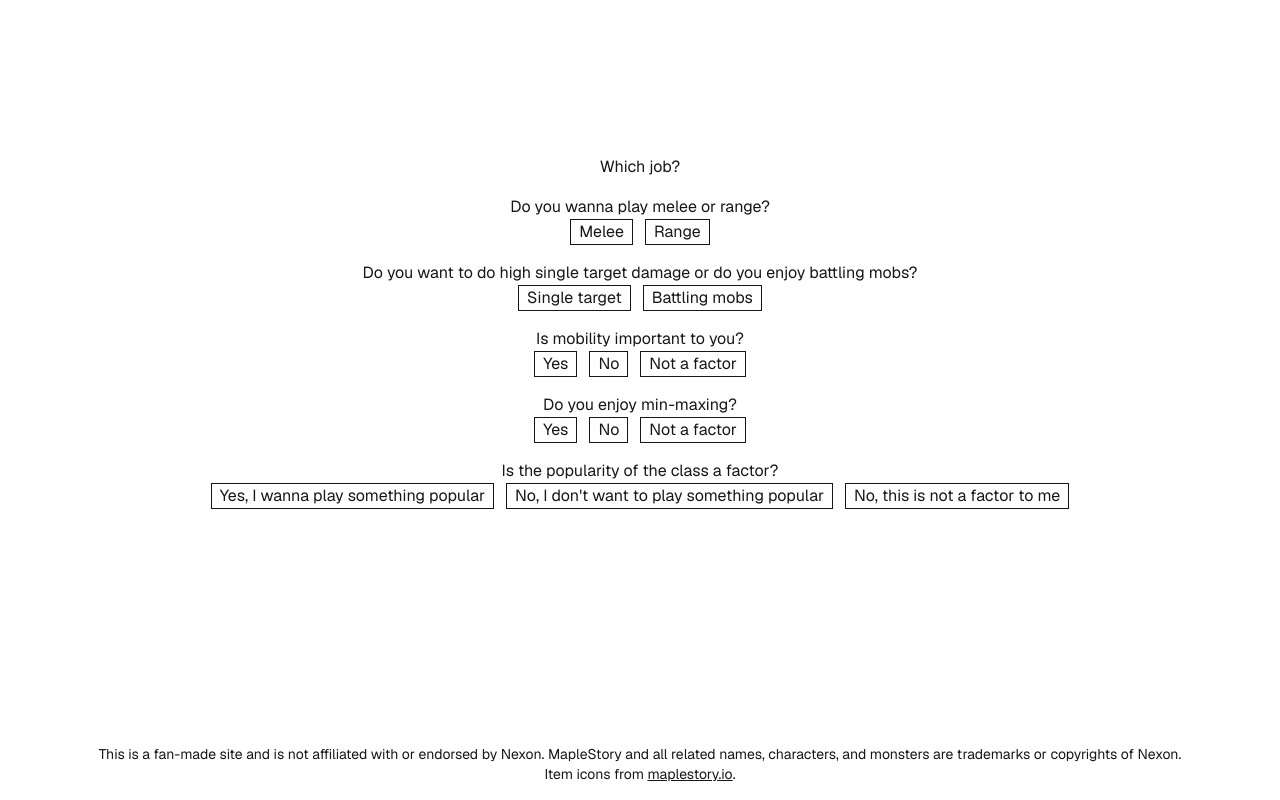
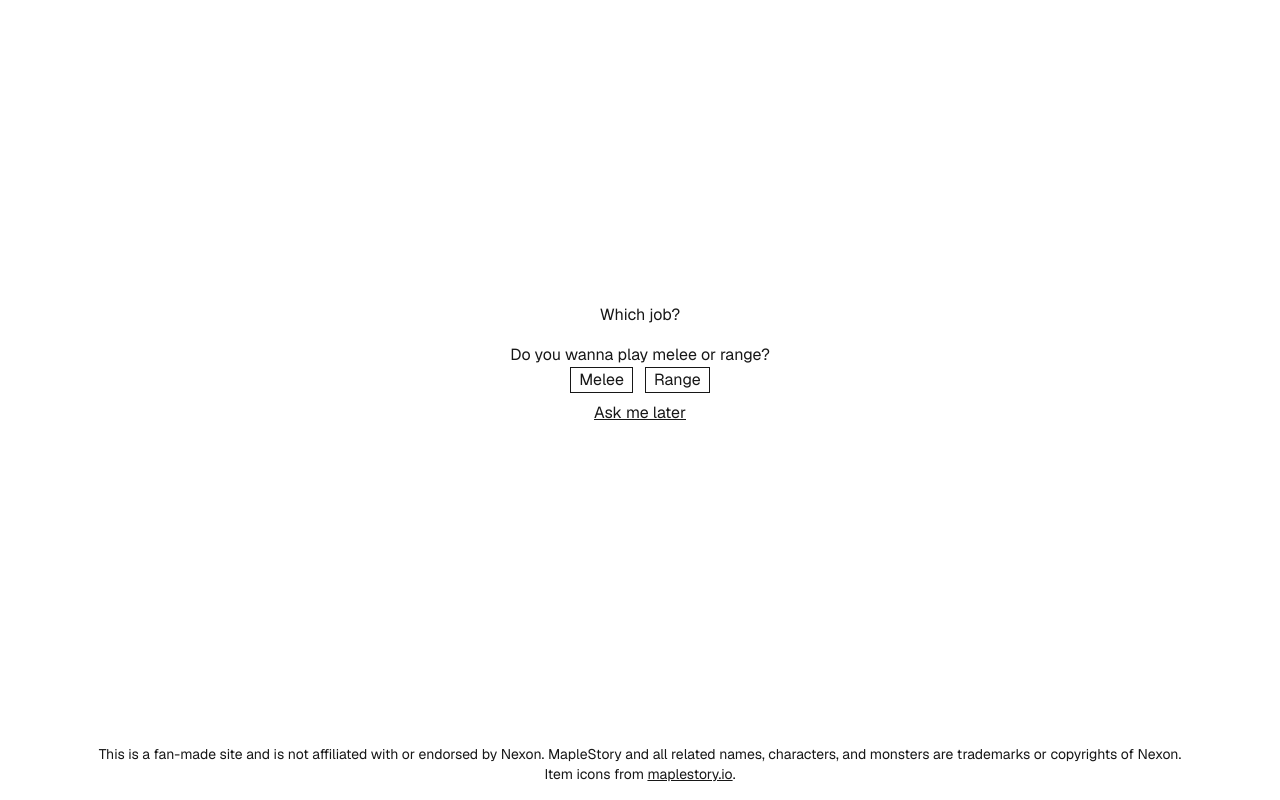
Before and after one commit to jarrensj/msquiz, a Next.js app: page /which-job in a window 1280 px wide. Built offline with nearby package versions, Linux system fonts and the light colour scheme.

Commit message:
feat: let people defer a which-job question to the end
Adds an "Ask me later" button that moves the current question to the
back of the queue, so it comes up again after all the others. The quiz
now shows one question at a time, and answering moves on right away.

```diff
--- a/app/which-job/job-quiz.tsx
+++ b/app/which-job/job-quiz.tsx
@@ -33,32 +33,45 @@ const questions = [
 // TODO: Add the remaining questions and turn the answers into a job result.
 // Only use what we know from playing the game. Don't scrape any sites.
 export default function JobQuiz() {
+  const [queue, setQueue] = useState(questions);
   const [answers, setAnswers] = useState<Record<string, string>>({});
-  const finished = questions.every(({ prompt }) => answers[prompt]);
+  const [current, ...rest] = queue;
 
   return (
-    <div className="flex flex-col items-center gap-4">
-      {questions.map(({ prompt, choices }) => (
-        <fieldset key={prompt} className="flex flex-col items-center gap-2">
-          <legend className="text-center">{prompt}</legend>
+    <div aria-live="polite" className="flex flex-col items-center gap-2">
+      {current ? (
+        <fieldset className="flex flex-col items-center gap-2">
+          <legend className="text-center">{current.prompt}</legend>
           <div className="flex flex-wrap justify-center gap-3">
-            {choices.map((choice) => (
+            {current.choices.map((choice, index) => (
+              // Keyed by position so keyboard focus survives to the next question.
               <button
-                key={choice}
+                key={index}
                 type="button"
-                aria-pressed={answers[prompt] === choice}
-                onClick={() => setAnswers({ ...answers, [prompt]: choice })}
-                className="border px-2 aria-pressed:bg-foreground aria-pressed:text-background"
+                onClick={() => {
+                  setAnswers({ ...answers, [current.prompt]: choice });
+                  setQueue(rest);
+                }}
+                className="border px-2"
               >
                 {choice}
               </button>
             ))}
           </div>
+          {/* Hidden rather than removed so the choices don't jump on the last question. */}
+          <button
+            type="button"
+            onClick={() => setQueue([...rest, current])}
+            className={`underline ${rest.length === 0 ? "invisible" : ""}`}
+          >
+            Ask me later
+          </button>
         </fieldset>
-      ))}
-      <p aria-live="polite" className="min-h-12 text-center">
-        {finished && "That's all for now. Job suggestions coming soon."}
-      </p>
+      ) : (
+        <p className="text-center">
+          That&apos;s all for now. Job suggestions coming soon.
+        </p>
+      )}
     </div>
   );
 }
```
